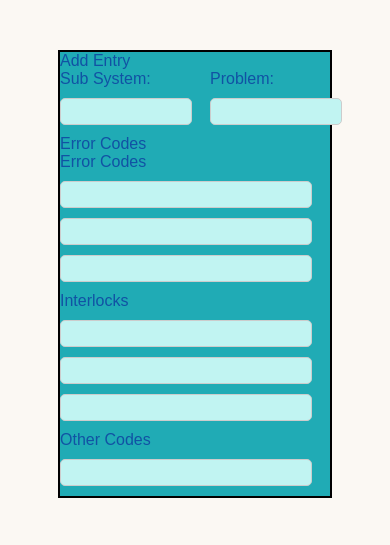
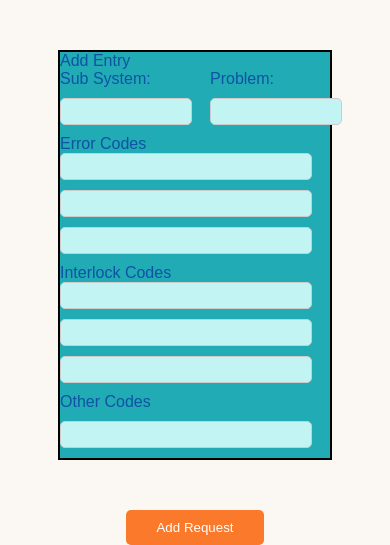
Before and after one commit to gabrielTMH/medicalAI, a Flask app: page / in a window 390 px wide; the page is wider, and only the part inside the window is pictured. Shown: the top 545 px of that part. Run offline with Flask 3, Linux system fonts and the light colour scheme.

Commit message:
Adding mobile friendly

```diff
--- a/src/templates/index.html
+++ b/src/templates/index.html
@@ -16,35 +16,57 @@
         <label for="subsystem">Sub System:</label>
         <input type="text" name="subsystem" id="subsystem">
     </div>
-
+<!--    <div id="item-subsystemBox">-->
+<!--        <input type="text" name="subsystem" id="subsystem">-->
+<!--    </div>-->
     <div id="item-problem">
         <label for="problem">Problem:</label>
         <input type="text" name="problem" id="problem">
     </div>
-
+<!--    <div id="item-problemBox">-->
+<!--        <input type="text" name="problem" id="problem">-->
+<!--    </div>-->
+<div id="item-bottom">
     <div id="item-errorCodes">
         Error Codes
     </div>
-    <div id="item-bottom">
-        <label for="error_code1">Error Codes</label>
-        <input type="text" name="error_code1" id="error_code1" class="error_code">
+    <div id="item-errorCodeBox1">
+            <input type="text" name="error_code1" id="error_code1" class="error_code">
+    </div>
+    <div id="item-errorCodeBox2">
         <input type="text" name="error_code2" id="error_code2" class="error_code">
+    </div>
+    <div id="item-errorCodeBox3">
         <input type="text" name="error_code3" id="error_code3" class="error_code">
-        <label for="interlock1">Interlocks</label>
-        <input type="text" name="interlock1" id="interlock1" class="interlock">
+    </div>
+
+    <div id="item-interlocks">
+        Interlock Codes
+    </div>
+    <div id="item-interlockBox1">
+           <input type="text" name="interlock1" id="interlock1" class="interlock">
+    </div>
+    <div id="item-interlockBox2">
         <input type="text" name="interlock2" id="interlock2" class="interlock">
+    </div>
+    <div id="item-interlockBox3">
         <input type="text" name="interlock3" id="interlock3" class="interlock">
-         <label for="other_codes">Other Codes</label>
+    </div>
+
+    <div id="item-otherCodes">
+        <label for="other_codes">Other Codes</label>
+    </div>
+    <div id="item-otherCodesBox">
         <input type="text" name="other_codes" id="other_codes">
     </div>
-
+</div>
     </div>
     <input type="submit" value="Add Request">
 </form>
 
 
 
-</div>
+
 <div id="right-column">
 <table class="table-bordered">
     <tr>
```
Also changed, not shown: src/static/css/main.css (+5 -19 lines).
